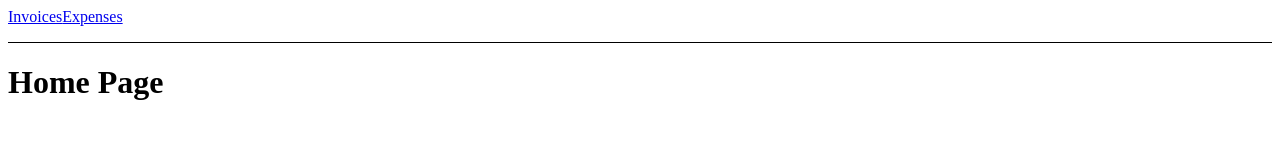
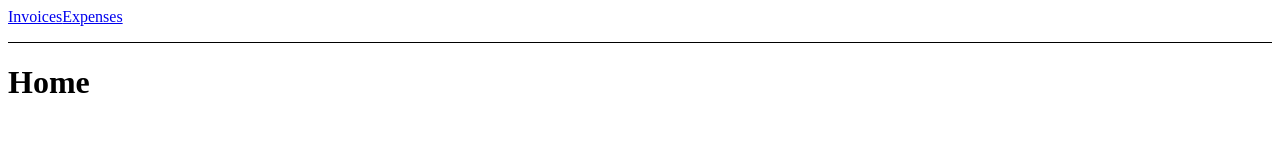
Before and after one commit to ada0104/shortner, a React app: page / in a window 1280 px wide. Shown: the top 160 px of the page. Built offline with nearby package versions, Linux system fonts and the light colour scheme.

Commit message:
CU-26a7z7z - React Router

```diff
--- a/src/App.tsx
+++ b/src/App.tsx
@@ -8,7 +8,7 @@
     <Routes>
       <Route path="/expenses" element={<Expenses />} />
       <Route path="/invoices" element={<Invoices />} />
-      <Route path="/" element={<h1>Home Page</h1>} />
+      <Route path="/" element={<h1>Home</h1>} />
       <Route
         path="*"
         element={
```
